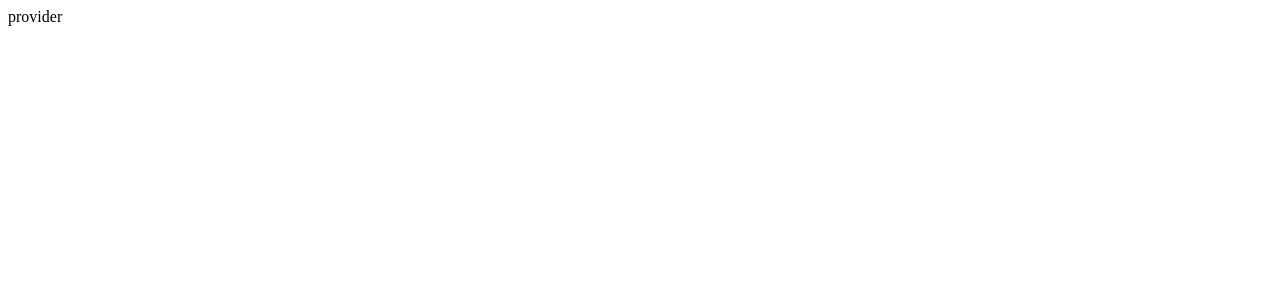
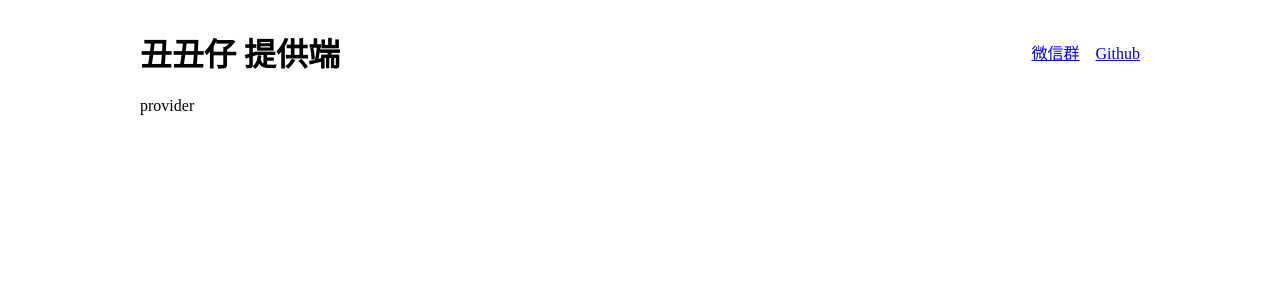
Before and after one commit to ppz-pro/file-bridge, a React app in the folder front/: page / in a window 1280 px wide. Shown: the top 300 px of the page. Built offline with nearby package versions, Linux system fonts and the light colour scheme.

Commit message:
feat: layout

```diff
--- a/front/package.json
+++ b/front/package.json
@@ -7,6 +7,7 @@
   },
   "dependencies": {
     "@emotion/react": "^11.11.1",
+    "@emotion/styled": "^11.11.0",
     "jotai": "^2.5.0",
     "react": "^18.2.0",
     "react-dom": "^18.2.0",
--- /dev/null
+++ b/front/src/ui/cmps/layout.jsx
@@ -0,0 +1,40 @@
+import styled from '@emotion/styled'
+
+export
+const Layout = ({ title, children }) => {
+  // 主题色
+  // 语言
+  return <Page>
+    <Header>
+      <h1>{title}</h1>
+      <div>
+        <Option>
+          <a href = 'https://ppz.xn--6qq986b3xl/' target = '_blank'>微信群</a>
+        </Option>
+        <Option>
+          <a href = 'https://github.com/ppz-pro/file-bridge' target = '_blank'>Github</a>
+        </Option>
+      </div>
+    </Header>
+    {children}
+  </Page>
+}
+
+const Page = styled.div`
+  max-width: 1000px;
+  margin: 0 auto;
+`
+
+const Header = styled.header`
+  display: flex;
+  align-items: center;
+  justify-content: space-between;
+`
+
+const Option = styled.div`
+  display: inline-block;
+  margin-left: 1rem;
+  & > * {
+    dispay: block;
+  }
+`
--- a/front/src/ui/pages/provider/index.jsx
+++ b/front/src/ui/pages/provider/index.jsx
@@ -1,6 +1,10 @@
+import { Layout } from '../../cmps/layout'
+
 export default {
   path: ['/', '/provider'],
   El: () =>
-    <div>provider</div>
+    <Layout title = '丑丑仔 提供端'>
+      <main>provider</main>
+    </Layout>
   ,
 }
```
Also changed, not shown: 1 other file (tests, documents, lock files or other folders).
